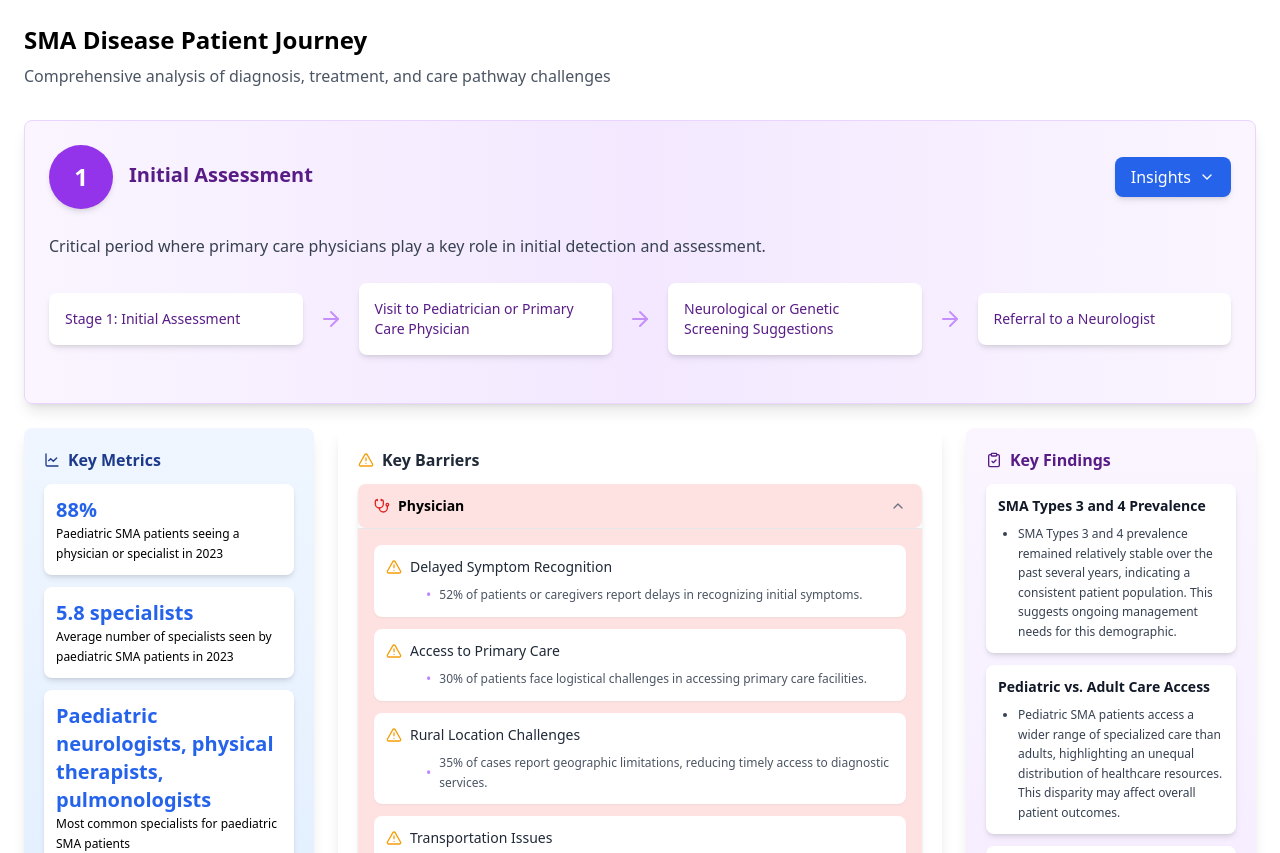
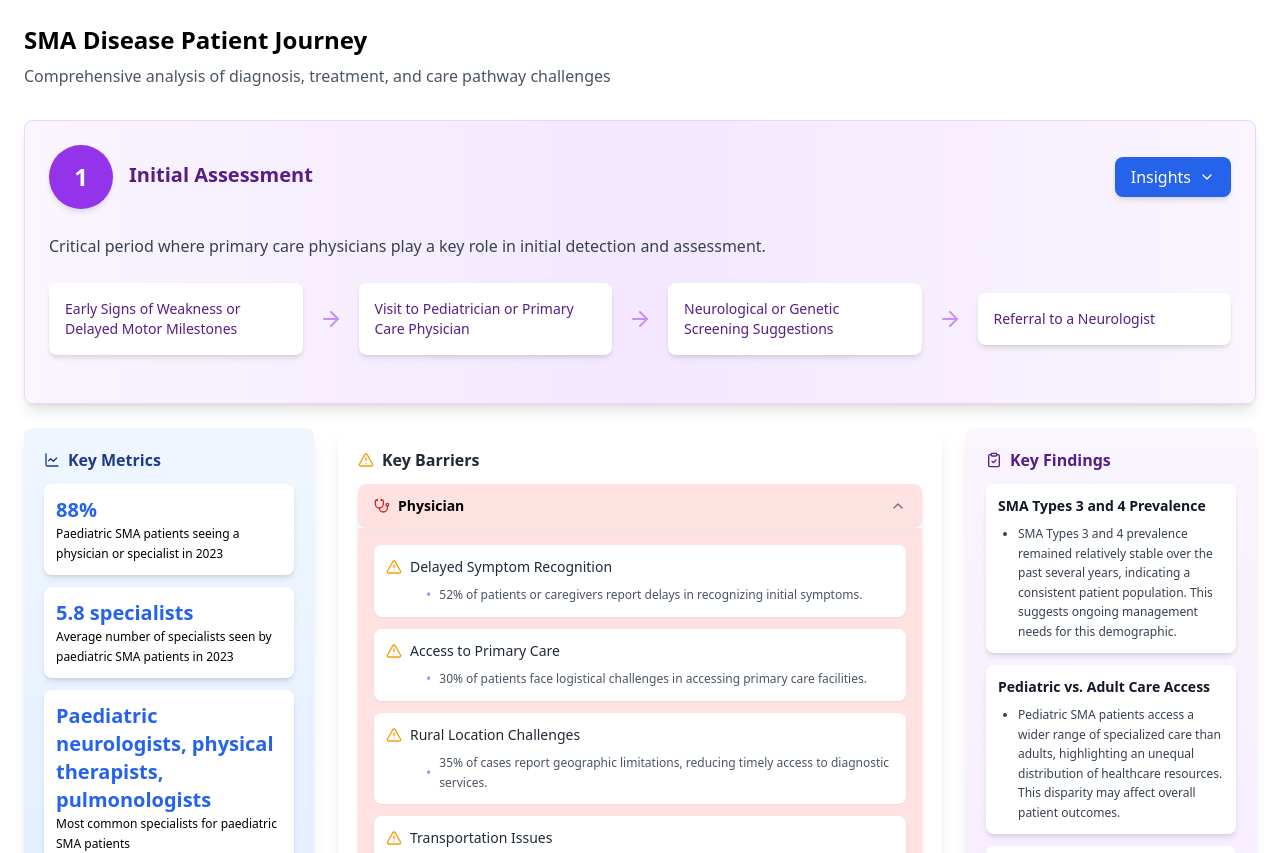
Before and after one commit to Bennybas/sma_pj_v2, a React (Create React App) app: page / in a window 1280 px wide. Shown: the top 853 px of the page. Built offline with nearby package versions, Linux system fonts and the light colour scheme.

Commit message:
Your commit message here

```diff
--- a/src/data/journeyData.js
+++ b/src/data/journeyData.js
@@ -13,8 +13,8 @@ export const journeyData = [
     //   ],
     actions: [
       {
-        name: "Stage 1: Initial Assessment",
-        content: "Early Signs of Weakness or Delayed Motor Milestones (e.g., hypotonia, difficulty holding up the head, or delayed sitting/walking milestones)"
+        name: "Early Signs of Weakness or Delayed Motor Milestones",
+        content: "(e.g., hypotonia, difficulty holding up the head, or delayed sitting/walking milestones)"
       },
       {
         name: "Visit to Pediatrician or Primary Care Physician",
```
